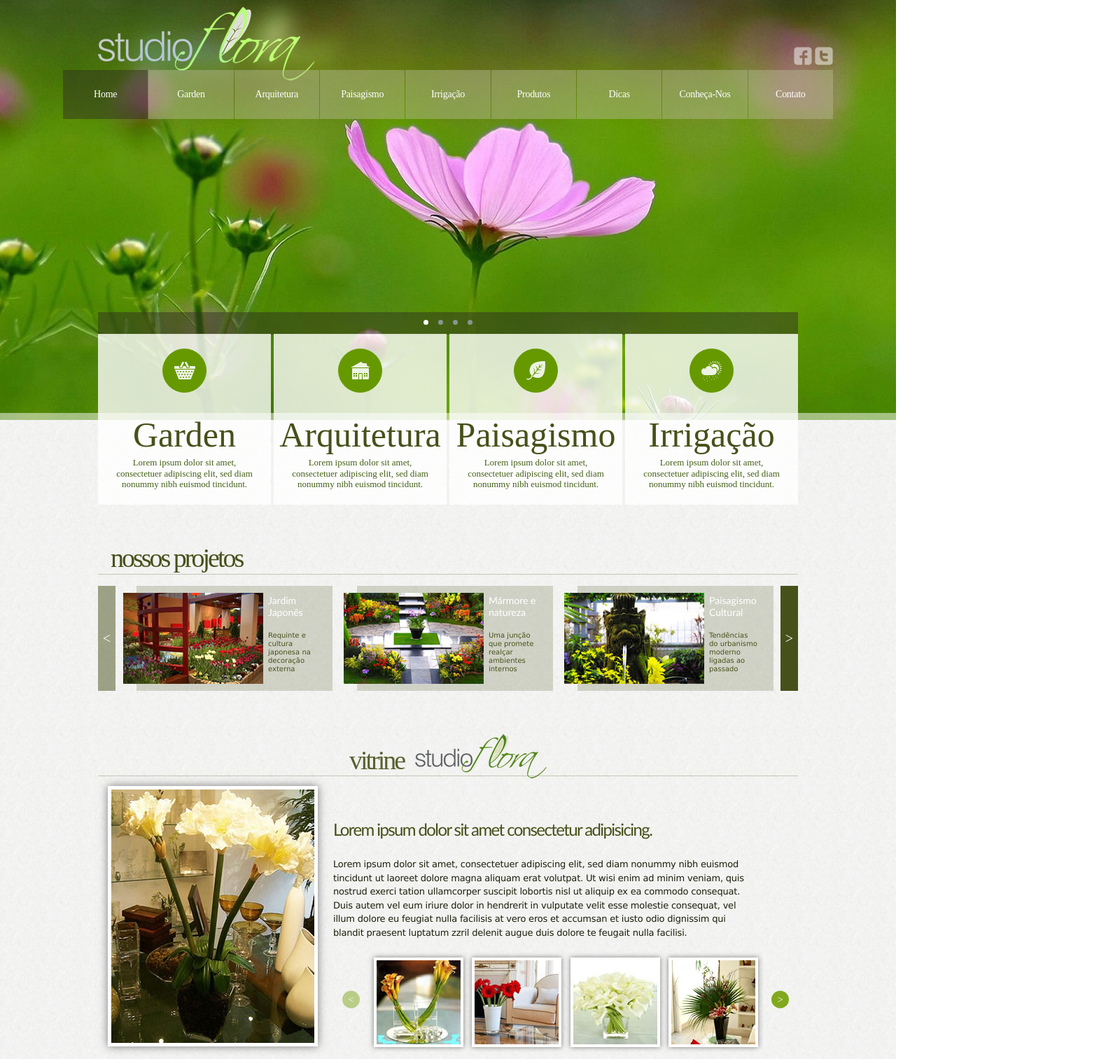
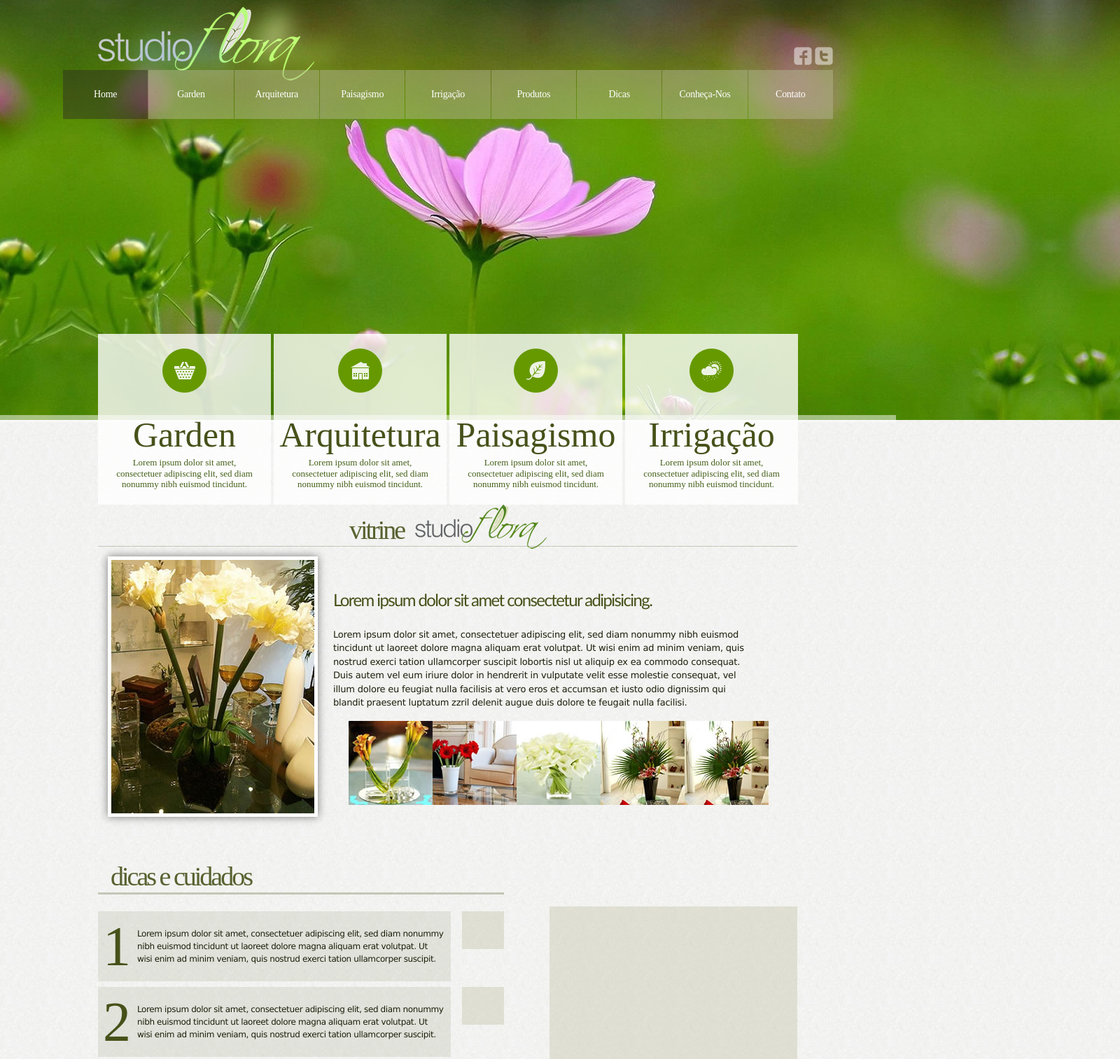
Before and after one commit to efraim-andrade/studio_flora, a plain HTML site: page index.html in a window 1280 px wide. Shown: the top 1513 px of the page at 70% size, 1600 px wide, since content can reach past the window. Drawn offline with Linux system fonts and the light colour scheme.

Commit message:
Index
Comentado os JS carousel para rodar no github pages

```diff
--- a/index.html
+++ b/index.html
@@ -6,8 +6,9 @@
 
     <title>Studio Flora</title>
 
-    <link rel="stylesheet" href="dist/js/libs/owlCarousel/dist/assets/owl.carousel.min.css">
-    <link rel="stylesheet" href="dist/js/libs/owlCarousel/dist/assets/owl.theme.default.min.css">
+    <!-- Descomentar para Caroulsel -->
+    <!-- <link rel="stylesheet" href="dist/js/libs/owlCarousel/dist/assets/owl.carousel.min.css">
+    <link rel="stylesheet" href="dist/js/libs/owlCarousel/dist/assets/owl.theme.default.min.css"> -->
 
     <link rel="stylesheet" href="dist/css/helpers/reset.css">
     <link rel="stylesheet" href="dist/css/helpers/helpers.css">
@@ -76,7 +77,8 @@
                         <img class="img" src="dist/img/banner.jpg" alt="Flor Banner">
                     </div>
 
-                    <div class="item">
+                    <!-- Descomentar para Caroulsel -->
+                    <!-- <div class="item">
                         <img class="img" src="dist/img/banner.jpg" alt="Flor Banner">
                     </div>
 
@@ -86,7 +88,7 @@
 
                     <div class="item">
                         <img class="img" src="dist/img/banner.jpg" alt="Flor Banner">
-                    </div>
+                    </div> -->
                 </div>
             </div>
         </div>
@@ -166,7 +168,8 @@
         </article>
     </section>
 
-    <section class="projects mini-container">
+    <!-- Descomentar para Caroulsel -->
+    <!-- <section class="projects mini-container">
         <h1 class="title">nossos projetos</h1>
 
         <div class="owl-carousel owl-theme projects-carousel">
@@ -240,7 +243,7 @@
                 </article>
             </div>
         </div>
-    </section>
+    </section> -->
 
     <section class="showcase mini-container">
         <div class="top">
@@ -461,9 +464,11 @@
     </footer>
 </body>
 
+<!-- Descomentar para Caroulsel -->
+<!--
 <script src="dist/js/libs/jquery/jquery-3.3.1.min.js"></script>
 <script src="dist/js/libs/owlCarousel/dist/owl.carousel.js"></script>
 <script src="dist/js/libs/owlCarousel/"></script>
-<script src="dist/js/index/carousels.js"></script>
+<script src="dist/js/index/carousels.js"></script> -->
 
 </html>
```
